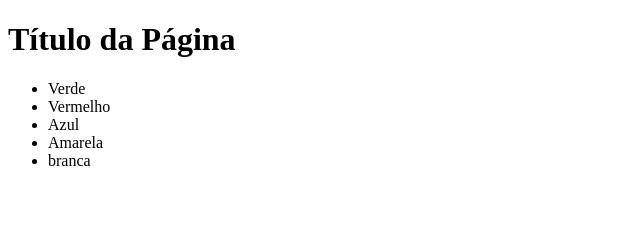
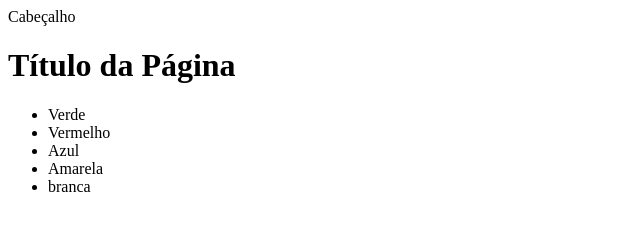
Before and after one commit to willian001jp/minha-pagina, a plain HTML site: page index.html in a window 1280 px wide. Shown: the whole page, without its empty margins (0-640 px from the left). Drawn offline with Linux system fonts and the light colour scheme.

Commit message:
adicionar cabeçalho

```diff
--- a/index.html
+++ b/index.html
@@ -6,6 +6,8 @@
     <title>Mate Academy</title>
 </head>
 <body>
+    <header>Cabeçalho</header>
+
     <h1>Título da Página</h1>
     <ul>
         <li>Verde</li>
```
